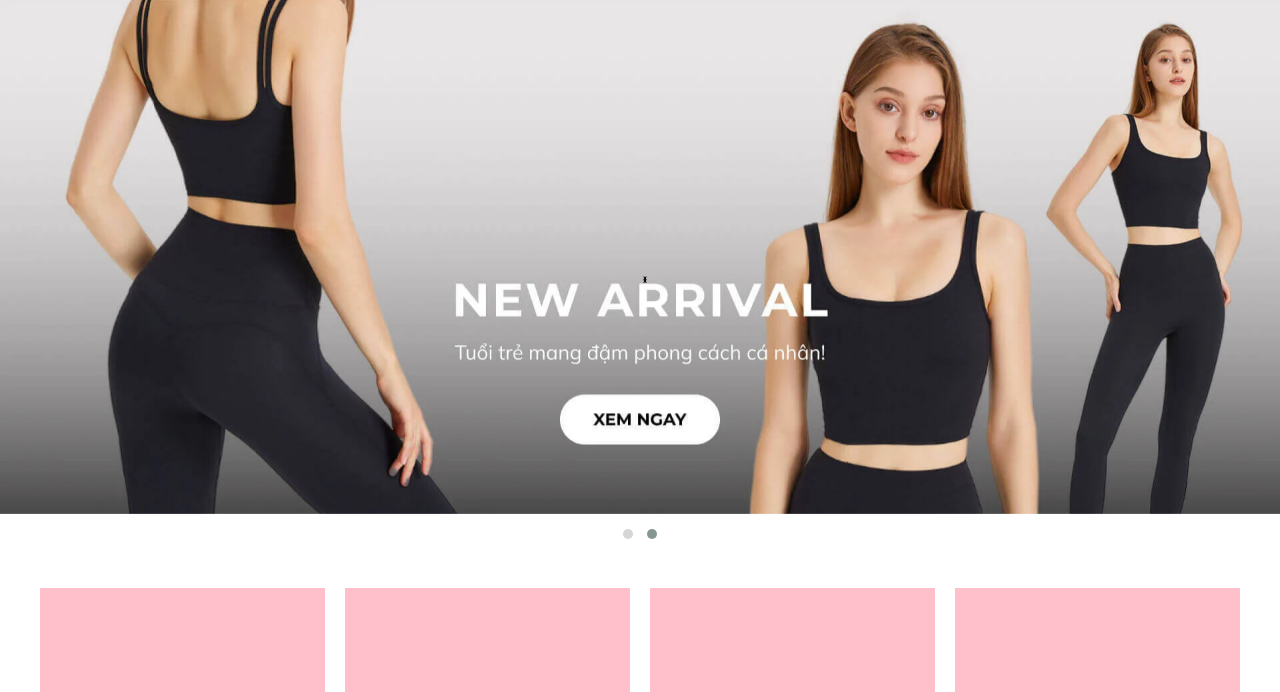
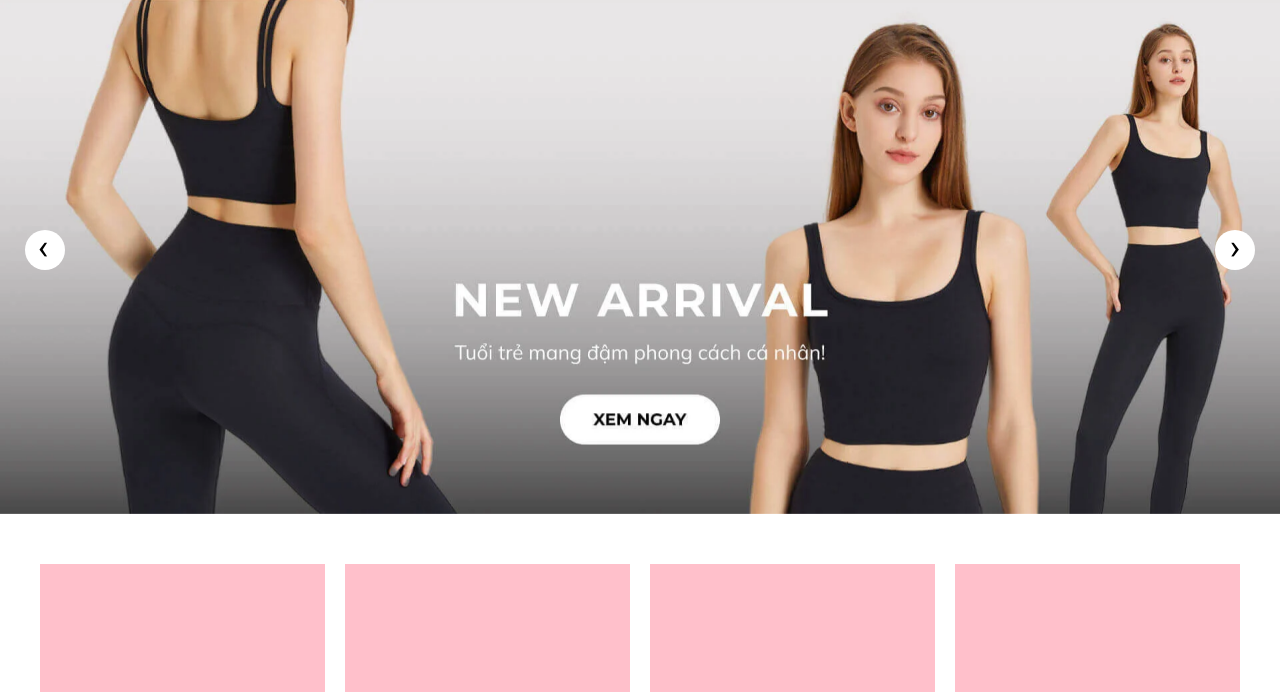
Before and after one commit to Nguyen-Van-Thuan/Java23-EgaSport, a plain HTML site: page index.html in a window 1280 px wide. Shown: the part 108-800 px from the top of the page. Drawn offline with Linux system fonts and the light colour scheme.

Commit message:
update owl-nav

```diff
--- a/assets/css/style.css
+++ b/assets/css/style.css
@@ -588,15 +588,37 @@
 } */
 .slider-main .owl-nav button {
     position: absolute;
-    top: 50%;
-    left: 50%;
-    transform: translate(-50%, -50%);
+    top: 48%;
+    transform: translate(0, -50%);
+    width: 40px;
+    height: 40px;
+    background-color: #fff!important;
+    border-radius: 50%!important;
+    display: flex;
+    align-items: center;
+    justify-content: center;
 }
-
-
-
-
-
+.slider-main .owl-nav .owl-prev {
+    left: 20px;
+}
+.slider-main .owl-nav .owl-prev span {
+    font-size: 35px;
+    position: relative;
+    left: -2px;
+    top: -3px;
+}
+.slider-main .owl-nav .owl-prev:hover span {
+    color: #000;
+}
+.slider-main .owl-nav .owl-next {
+    right: 20px;
+}
+.slider-main .owl-nav .owl-next span {
+    font-size: 35px;
+    position: relative;
+    left: 0px;
+    top: -3px;
+}
 
 
 
--- a/assets/js/slider.js
+++ b/assets/js/slider.js
@@ -4,7 +4,7 @@ $(document).ready(function () {
     loop: true, //Vong lap slider
     margin: 10, //Khoang cach giua cac phan tu slider
     nav: true, //Thanh dieu huong
-    dots: true, //Nut dieu huong
+    dots: false, //Nut dieu huong
     autoplay: true, //Tu dong chuyen slide
     autoplayTimeout: 4000, //ms
     responsive: {
```
